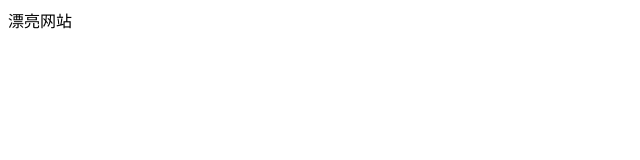
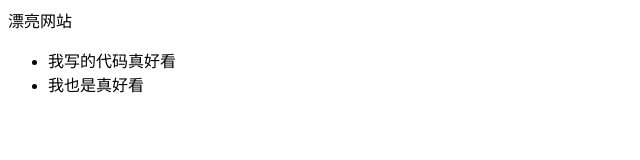
Before and after one commit to fwz975/fwz975.github.io, a plain HTML site: page index.html in a window 1280 px wide. Shown: the whole page, without its empty margins (0-640 px from the left). Drawn offline with Linux system fonts and the light colour scheme.

Commit message:
update分支上提交代码

```diff
--- a/index.html
+++ b/index.html
@@ -8,5 +8,9 @@
 </head>
 <body>
     漂亮网站
+    <ul>
+        <li>我写的代码真好看</li>
+        <li>我也是真好看</li>
+    </ul>
 </body>
 </html>
```
